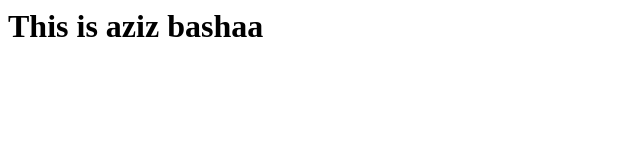
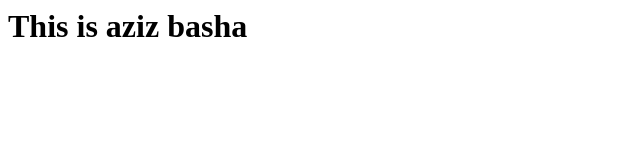
Before and after one commit to azizove/js-kit, a website built with webpack: page src/index.html in a window 1280 px wide. Shown: the full height of the page, 0-640 px from the left. Built offline with nearby package versions, Linux system fonts and the light colour scheme.

Commit message:
Correct test

```diff
--- a/src/index.html
+++ b/src/index.html
@@ -1 +1 @@
-<h1>This is aziz bashaa</h1>
+<h1>This is aziz basha</h1>
```
